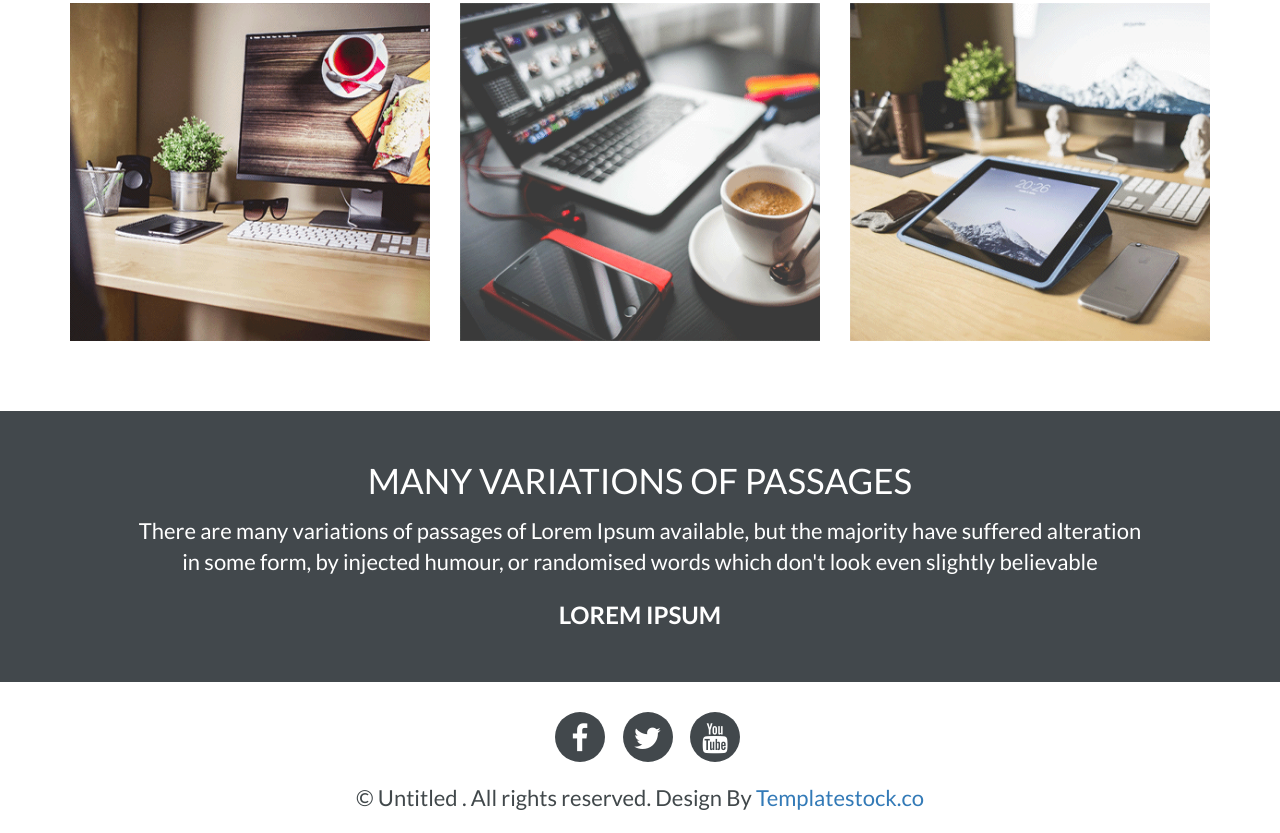
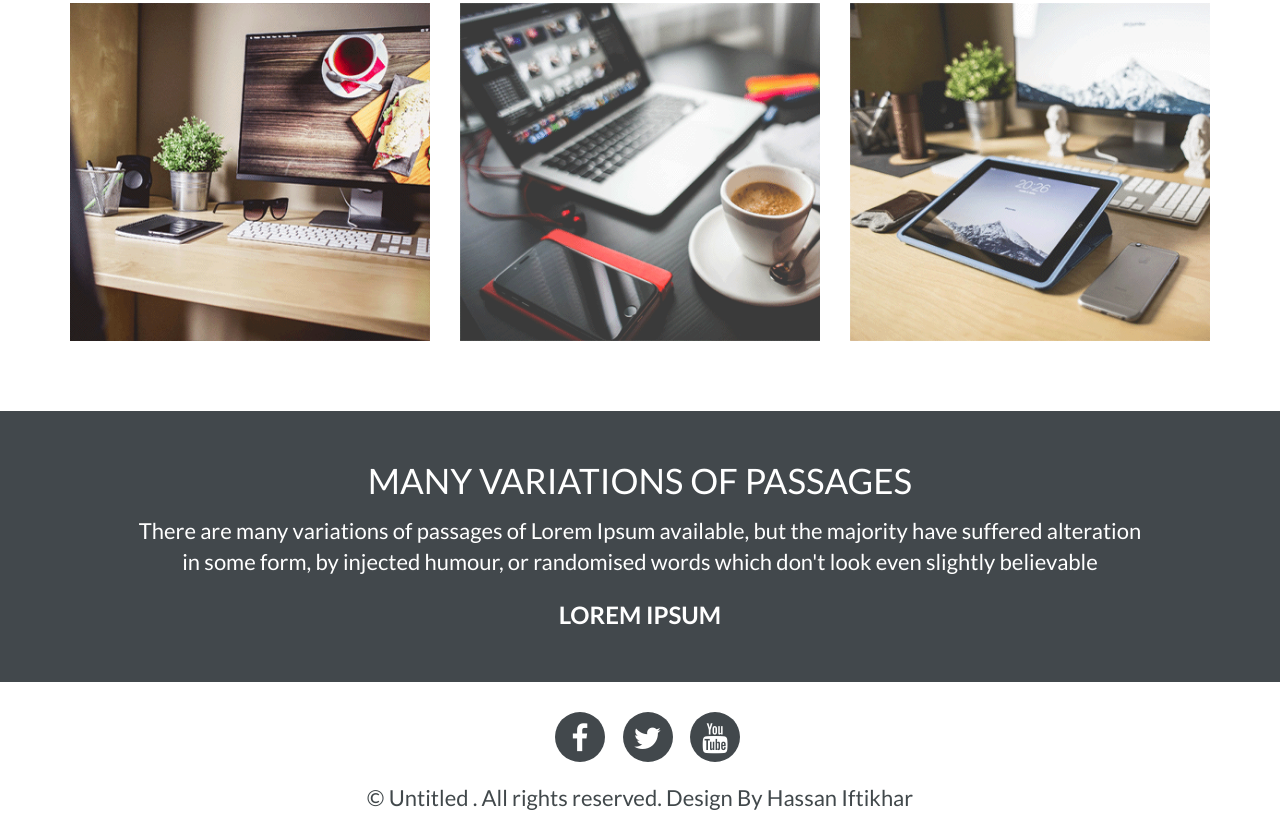
Before and after one commit to evilcops/website_layout, a plain HTML site: page index.html in a window 1280 px wide. Shown: the part 2073-2906 px from the top of the page. Drawn offline with Linux system fonts and the light colour scheme.

Commit message:
change
change in code

```diff
--- a/index.html
+++ b/index.html
@@ -122,7 +122,7 @@
 		<li><a href="#"><span><i class="fa fa-twitter"></i></span></a></li>
 		<li><a href="#"><span><i class="fa fa-youtube"></i></span></a></li>
 	</ul>
-	<span class="copyright">&#169; Untitled . All rights reserved. Design By <a href="http://templatestock.co">Templatestock.co</a></span>
+	<span class="copyright">&#169; Untitled . All rights reserved. Design By Hassan Iftikhar</a></span>
 </footer>
 
 
```
